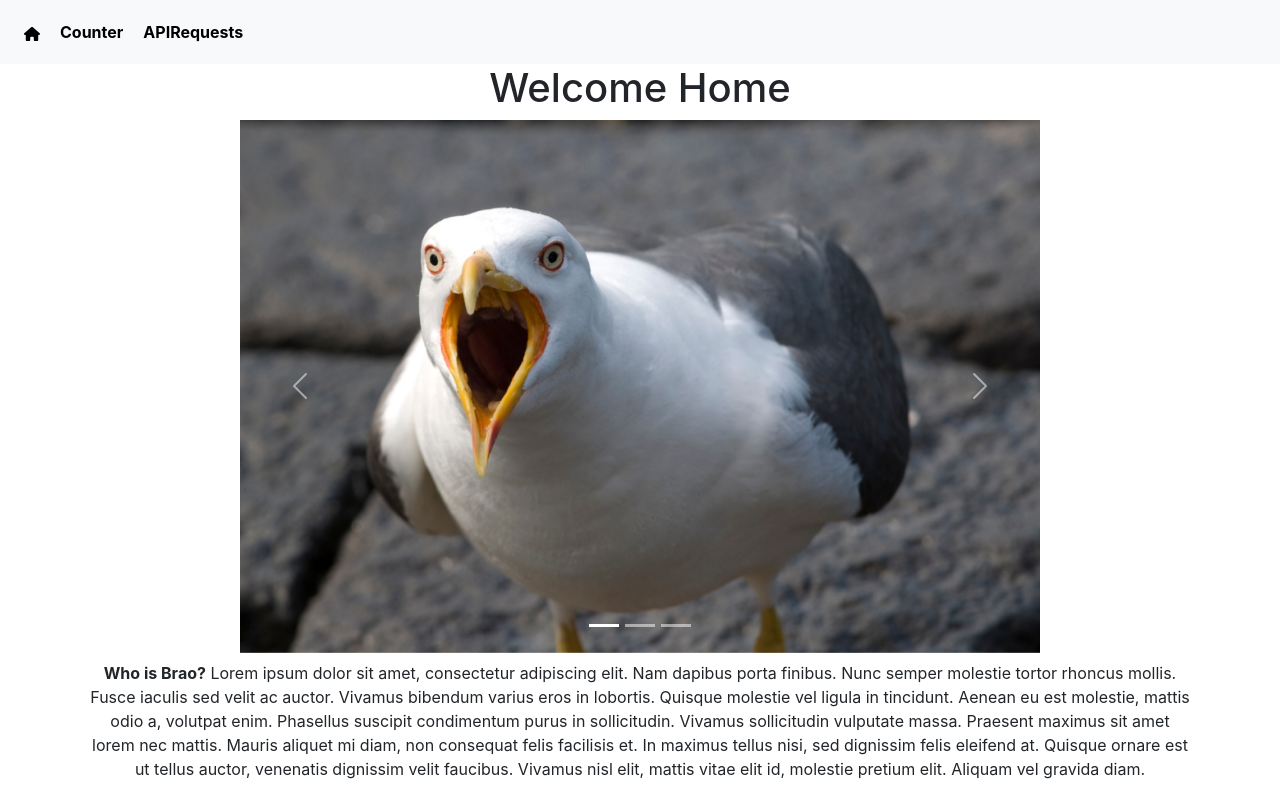
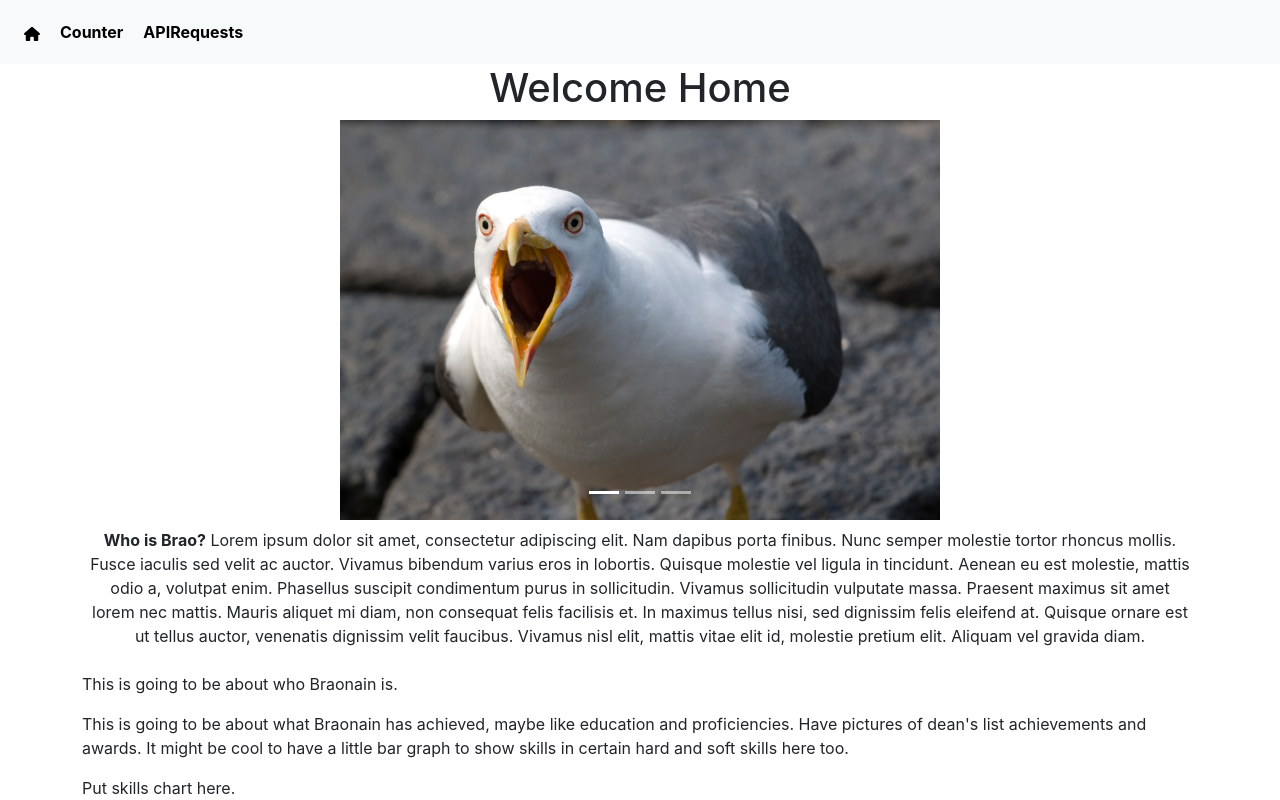
Before and after one commit to BMasterton/PersonalSite, a React (Create React App) app: page / in a window 1280 px wide. Shown: the top 800 px of the page. Built offline with nearby package versions, Linux system fonts and the light colour scheme.

Commit message:
added css to fit all pictures in the same size so page doesnt move, still need to add more photos

```diff
--- /dev/null
+++ b/src/Home.css
@@ -0,0 +1,7 @@
+.Img-Size {
+    width: '100%';
+    max-width: '200px';
+    height: 400px; /* Set a fixed height for all images */
+    object-fit: contain; /* Ensure the image covers the container while maintaining its aspect ratio */
+    width: 100%; /* Make */
+    }
--- a/src/components/Home.js
+++ b/src/components/Home.js
@@ -1,4 +1,5 @@
 import React from 'react';
+import "../Home.css";
 
 const Home = () => {
     return (
@@ -14,13 +15,13 @@
                     </div>
                     <div className="carousel-inner">
                         <div className="carousel-item active">
-                            <img src="/gull.webp" className="d-block w-100" alt="/gull.webp"></img>
+                            <img src="/gull.webp" className="d-block w-100 img-fluid Img-Size" alt="/gull.webp"></img>
+                        </div>
+                        <div className="carousel-item ">
+                            <img src="/dog.jpg" className="d-block w-100 img-fluid Img-Size" alt="/dog.jpg"></img>
                         </div>
                         <div className="carousel-item">
-                            <img src="/dog.jpg" className="d-block w-100" alt="/dog.jpg"></img>
-                        </div>
-                        <div className="carousel-item">
-                            <img src="/cat.jpg" className="d-block w-100" alt="/cat.jpg"></img>
+                            <img src="/Masterton_Braonain.jpg" className="d-block w-100 img-fluid Img-Size" alt="/cat.jpg"></img>
                         </div>
                     </div>
                     <button className="carousel-control-prev" type="button" data-bs-target="#carouselExampleIndicators" data-bs-slide="prev">
```
Also changed, not shown: 1 other file (tests, documents, lock files or other folders).
